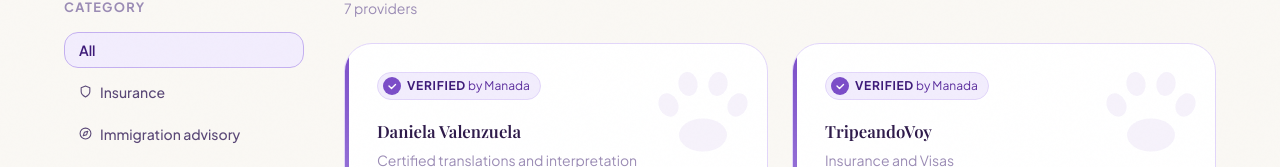
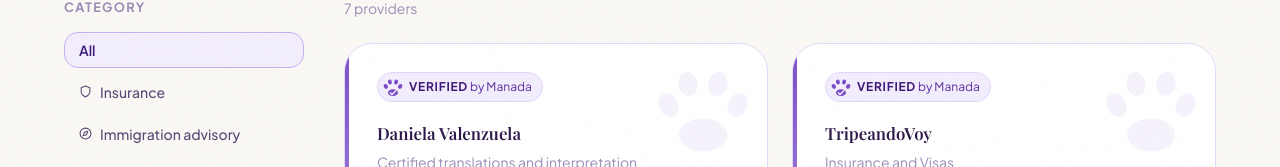
Before and after one commit to soymanada/website, a React (Vite) app: page /proveedores in a window 1280 px wide. Shown: the part 553-720 px from the top of the page. Built offline with nearby package versions, Linux system fonts and the light colour scheme; no server answers; the database is empty; some icons are missing; a web font is replaced by a local one.

Commit message:
VerificationBadge: replace circle+checkmark with paw icon with check on main pad
https://claude.ai/code/session_01SbRVL45uwQp7q1f6WcBabK

```diff
--- a/src/components/VerificationBadge.css
+++ b/src/components/VerificationBadge.css
@@ -26,30 +26,19 @@
   border: 1px solid rgba(160, 125, 224, 0.35);
 }
 
-/* Círculo con checkmark */
-.vb-pill__dot {
-  width: 18px;
-  height: 18px;
-  border-radius: 50%;
-  display: flex;
-  align-items: center;
-  justify-content: center;
+/* Pata con check integrado */
+.vb-pill__paw {
+  width: 20px;
+  height: 20px;
   flex-shrink: 0;
 }
 
-.vb-pill--light .vb-pill__dot {
-  background: var(--iris-500);
-  color: var(--white);
+.vb-pill--light .vb-pill__paw {
+  color: var(--iris-500);
 }
 
-.vb-pill--dark .vb-pill__dot {
-  background: var(--iris-400);
-  color: var(--iris-900);
-}
-
-.vb-pill__check {
-  width: 10px;
-  height: 10px;
+.vb-pill--dark .vb-pill__paw {
+  color: var(--iris-300);
 }
 
 /* Texto del pill */
--- a/src/components/VerificationBadge.jsx
+++ b/src/components/VerificationBadge.jsx
@@ -36,17 +36,16 @@ export default function VerificationBadge({ variant = 'pill', theme = 'light' })
 
   return (
     <div className={`vb-pill vb-pill--${theme}`} role="img" aria-label={`${label} ${sub}`}>
-      <div className="vb-pill__dot">
-        <svg className="vb-pill__check" viewBox="0 0 10 10" fill="none" aria-hidden="true">
-          <path
-            d="M2 5l2.5 2.5 4-4"
-            stroke="currentColor"
-            strokeWidth="1.4"
-            strokeLinecap="round"
-            strokeLinejoin="round"
-          />
-        </svg>
-      </div>
+      <svg className="vb-pill__paw" viewBox="0 0 32 32" aria-hidden="true" xmlns="http://www.w3.org/2000/svg">
+        {/* Dedos */}
+        <ellipse cx="4.5"  cy="15" rx="3.2" ry="4"   transform="rotate(-25, 4.5, 15)"  fill="currentColor"/>
+        <ellipse cx="11"   cy="8"  rx="3.2" ry="4"   transform="rotate(-10, 11, 8)"    fill="currentColor"/>
+        <ellipse cx="21"   cy="8"  rx="3.2" ry="4"   transform="rotate(10, 21, 8)"     fill="currentColor"/>
+        <ellipse cx="27.5" cy="15" rx="3.2" ry="4"   transform="rotate(25, 27.5, 15)" fill="currentColor"/>
+        {/* Almohadilla central con check */}
+        <ellipse cx="16" cy="25" rx="8" ry="5.5" fill="currentColor"/>
+        <path d="M11.5 25l3 3 6-6" stroke="white" strokeWidth="1.8" strokeLinecap="round" strokeLinejoin="round" fill="none"/>
+      </svg>
       <span className="vb-pill__text">
         <strong>{label}</strong>
         <span> {sub}</span>
```
